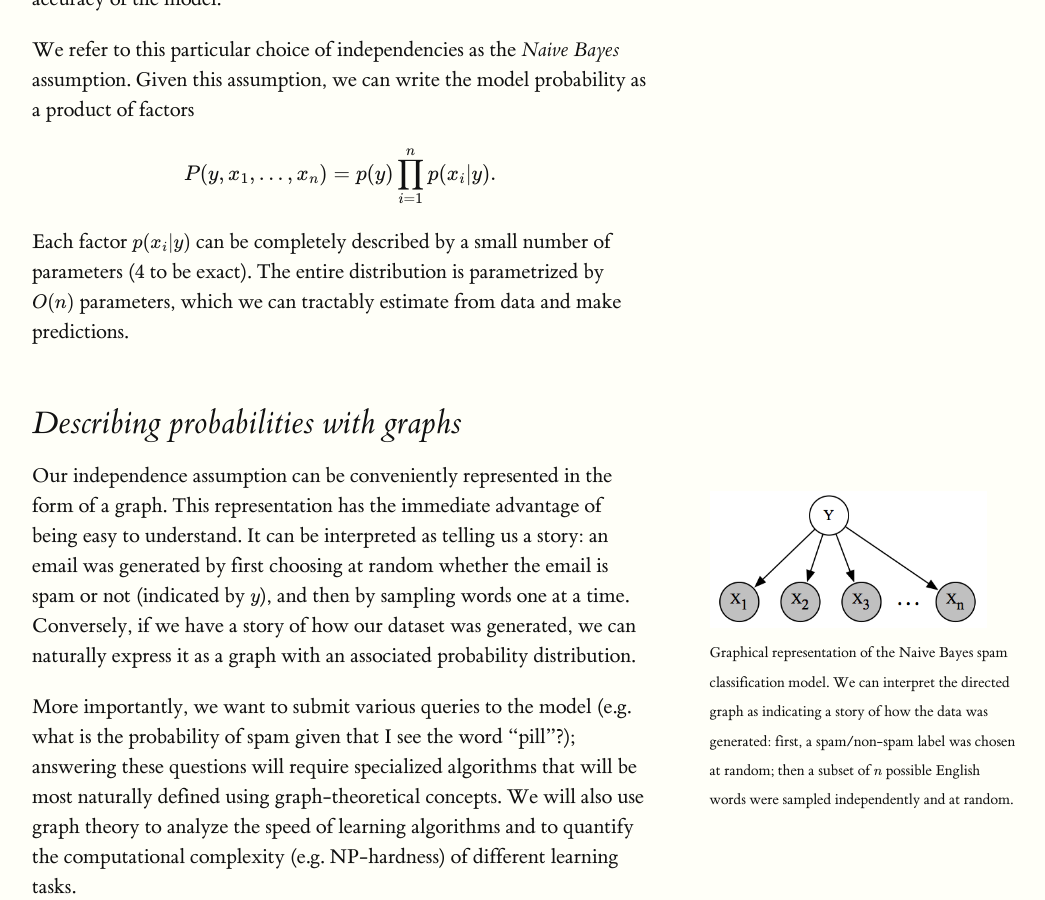
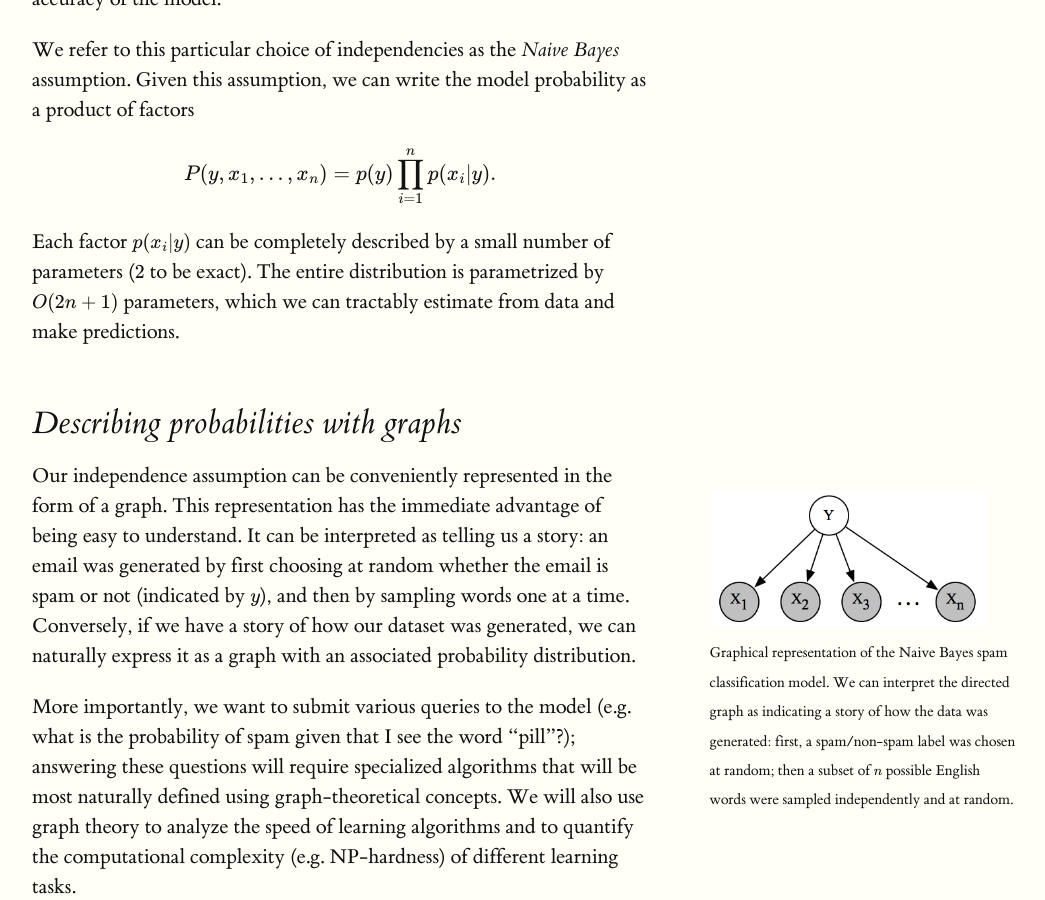
Before and after one commit to ermongroup/cs228-notes, a Jekyll site: the page built from preliminaries/introduction/index.md, in a window 1280 px wide and 900 px high, scrolled down 3380 px. Shown: the whole window, without its empty margins (128-1173 px from the left). Built offline with Jekyll 4.4.1, drawn with Linux system fonts in a browser that asks for light colours; formulas are drawn with MathJax 3.

Commit message:
Update index.md
I thought for Naive Bayes each factor is described by 2 parameters, and total there are 2n+1 parameters needed to describe the entire net?

```diff
--- a/preliminaries/introduction/index.md
+++ b/preliminaries/introduction/index.md
@@ -60,7 +60,7 @@
 P(y,x_1,...,x_n) = p(y) \prod_{i=1}^n p(x_i|y).
 {% endmath %}
 
-Each factor {%m%}p(x_i | y){%em%} can be completely described by a small number of parameters ($$4$$ to be exact). The entire distribution is parametrized by $$O(n)$$ parameters, which we can tractably estimate from data and make predictions.
+Each factor {%m%}p(x_i | y){%em%} can be completely described by a small number of parameters ($$2$$ to be exact). The entire distribution is parametrized by $$O(2n+1)$$ parameters, which we can tractably estimate from data and make predictions.
 
 ## Describing probabilities with graphs
 
```
